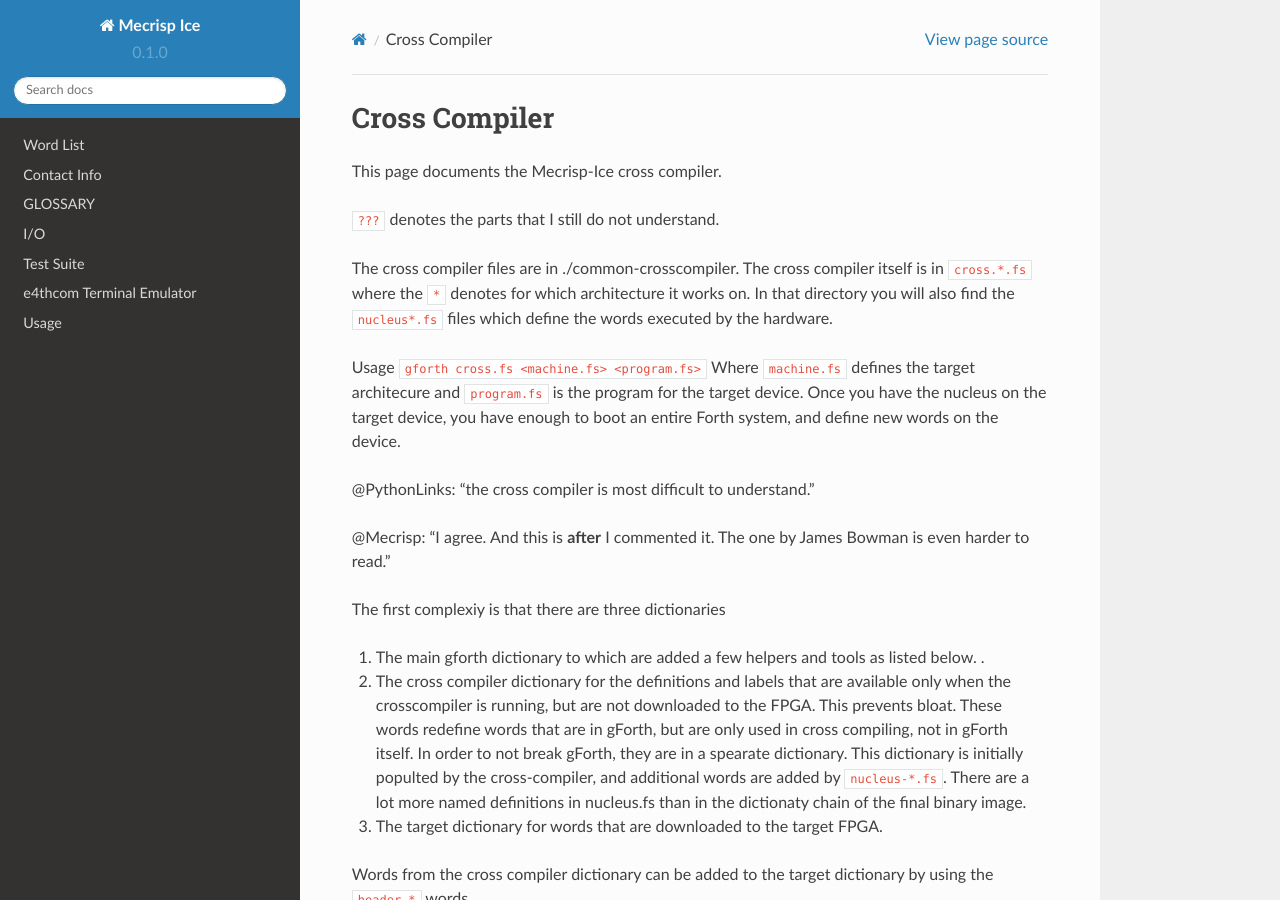
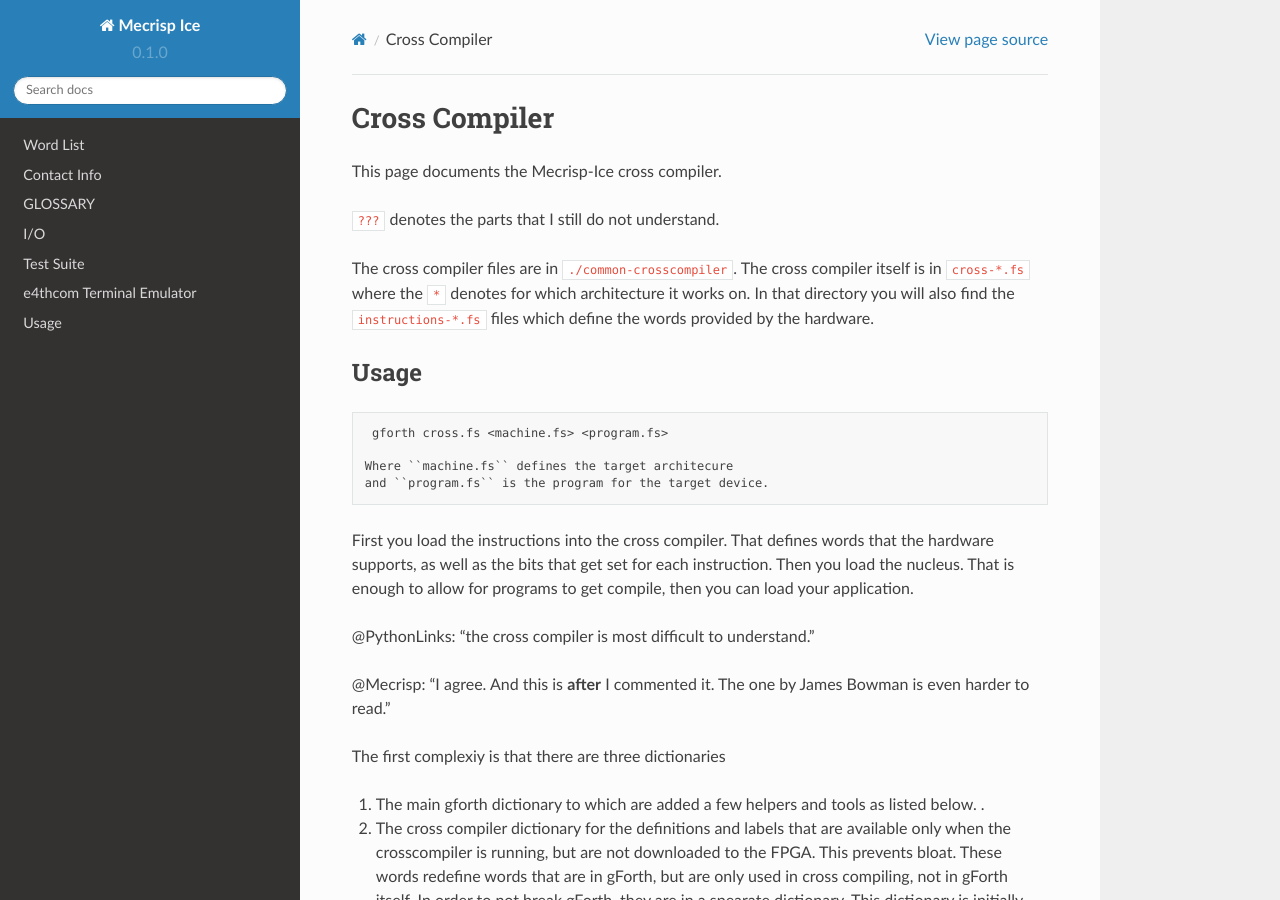
Before and after one commit to PythonLinks/Mecrisp-Ice, a Sphinx documentation site: the page built from docs/source/cross-compiler.rst, in a window 1280 px wide and 900 px high. Built offline with Sphinx 7.4.7 and the Read the Docs theme 2.0.0, drawn with Linux system fonts in a browser that asks for light colours; some of the changed text lies outside the part shown.

Commit message:
Improved the sequence for cross compiling.

```diff
--- a/docs/source/cross-compiler.rst
+++ b/docs/source/cross-compiler.rst
@@ -5,14 +5,21 @@
 
 ``???`` denotes the parts that I still do not understand.
 
-The cross compiler files are in ./common-crosscompiler.
-The cross compiler itself is in ``cross.*.fs`` where the ``*`` denotes for which architecture it works on.
-In that directory you will also find the ``nucleus*.fs`` files which define the words executed by the hardware.
+The cross compiler files are in ``./common-crosscompiler``.
+The cross compiler itself is in ``cross-*.fs`` where the ``*`` denotes for which architecture it works on.
+In that directory you will also find the ``instructions-*.fs`` files which define the words provided by the hardware.
 
-Usage ``gforth cross.fs <machine.fs> <program.fs>``
-Where ``machine.fs`` defines the target architecure
-and ``program.fs`` is the program for the target device.
-Once you have the nucleus on the target device, you have enough to boot an entire Forth system, and define new words on the device.
+Usage
+-----
+
+::
+
+   gforth cross.fs <machine.fs> <program.fs>
+
+  Where ``machine.fs`` defines the target architecure
+  and ``program.fs`` is the program for the target device.
+
+First you load the instructions into the cross compiler.  That defines words that the hardware supports, as well as the bits that get set for each instruction.  Then you load the nucleus.  That is enough to allow for programs to get compile, then you can load your application.
 
 @PythonLinks: "the cross compiler is most difficult to understand."
 
@@ -265,6 +272,8 @@
 
 What is a high call?
 
+what is the -8kb stuff.  I thought all of the J1 16 bits architectures could only access 8 kb.
+
 wordlist constant target-wordlist
 : add-order ( wid -- ) >r get-order r> swap 1+ set-order ;
 : :: get-current >r target-wordlist set-current : r> set-current ;
```
